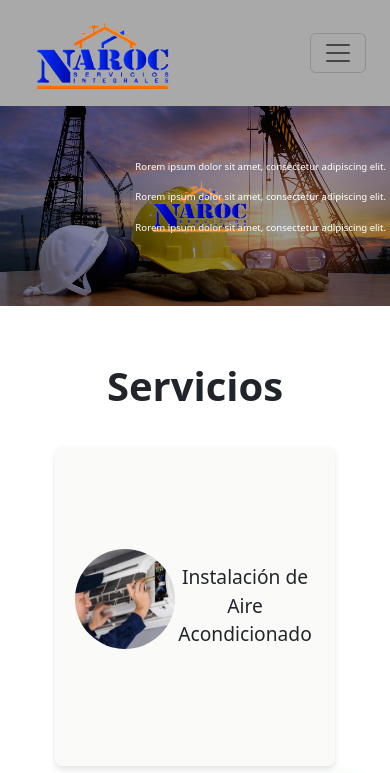
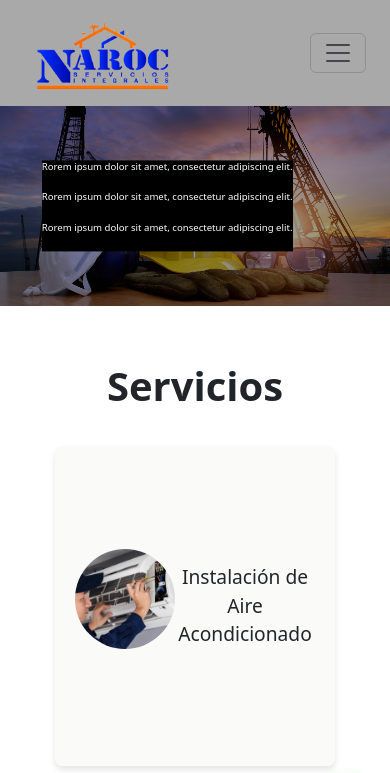
Before and after one commit to Anderson-Palomino/Proy-Naroc-S.A.C, a plain HTML site: page views/home.html in a window 390 px wide. Shown: the top 773 px of the page. Drawn offline with nearby package versions, Linux system fonts and the light colour scheme.

Commit message:
cambio_home_service
ajuste visual inicio y servicio

```diff
--- a/css/inicio.css
+++ b/css/inicio.css
@@ -168,6 +168,7 @@
         font-size: 1.5rem; /* Reducir significativamente el tamaño */
         max-width: 50%; /* Ajustar el ancho */
         right: 4%; /* Ajustar margen derecho */
+        background-color: orange;
     }
 }
 
@@ -176,30 +177,34 @@
         font-size: 1.2rem;
         max-width: 60%;
         right: 3%; /* Ajustar más el margen derecho */
+        background-color:aqua;
     }
 }
 
 @media (max-width: 768px) {
     .banner-text {
         font-size: 1rem;
-        max-width: 70%;
-        right: 2%; /* Mantiene el texto alineado a la derecha */
+        max-width: 100%;
+        right: 25%; /* Mantiene el texto alineado a la derecha */
+        background-color: green;
     }
 }
 
 @media (max-width: 576px) {
     .banner-text {
-        font-size: 0.9rem; /* Más pequeño en pantallas pequeñas */
-        max-width: 80%;
-        right: 2%;
+        /font-size: 0.9rem; /* Más pequeño en pantallas pequeñas */
+        max-width: 100%;
+        /*right: 2%;*/
+        background-color: red;
     }
 }
 
 @media (max-width: 480px) {
     .banner-text {
         font-size: 0.7rem; /* Más pequeño aún para pantallas muy pequeñas */
-        max-width: 90%;
-        right: 1%;
+        max-width: 100%;
+        /*right: 1%;*/
+        background-color: black;
     }
 }
 
@@ -220,6 +225,7 @@
         width: 20%; /* Reducido significativamente en tablets */
         max-width: 150px;
         left: 5%; /* Asegurar posición a la izquierda */
+        display: none; /*Se oculata el logo en pantallas pequeñas ya que el logo está vicible en el navbar*/
     }
 }
 
--- a/resources/css/banner.css
+++ b/resources/css/banner.css
@@ -13,7 +13,7 @@
     left: 50%;
     transform: translate(-50%, -50%);
     width: 100%;
-    height: auto;
+    height: 100%;
     object-fit: cover;
     opacity: 0.65;
     filter: blur(1px);
```
Also changed, not shown: resources/css/servBann.css (+0 -12 lines), views/services.html (+2 -2 lines).
